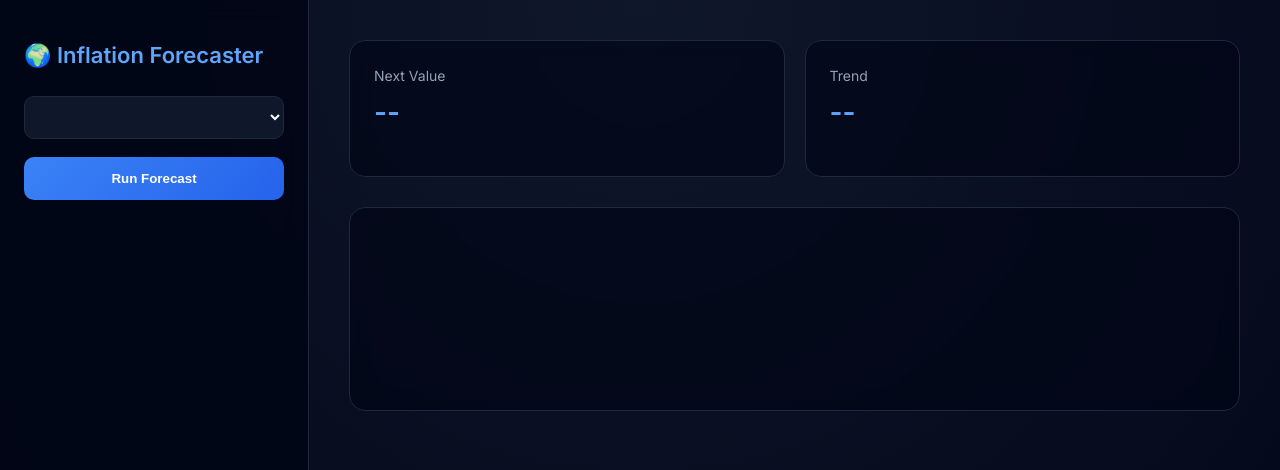
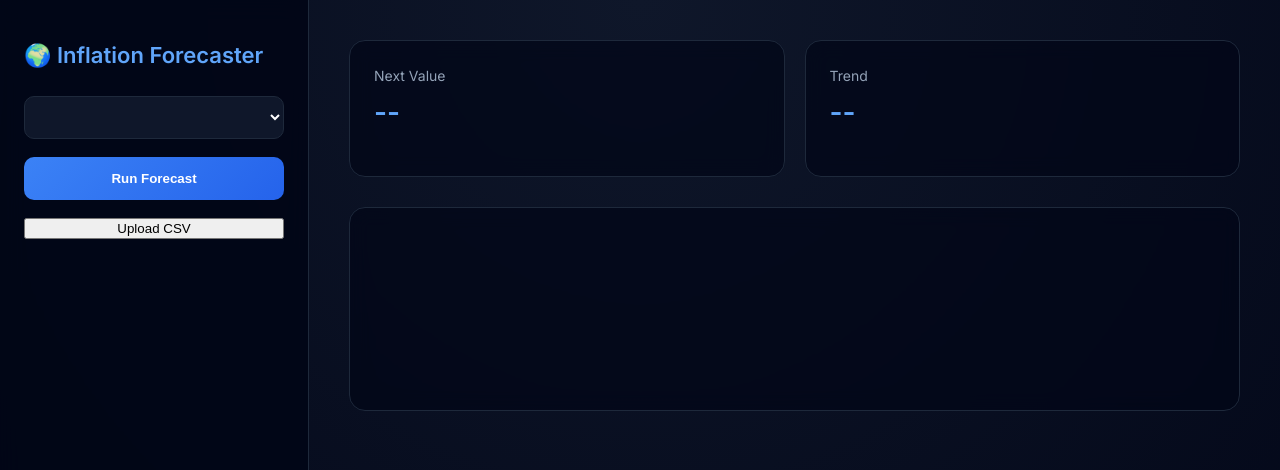
Before and after one commit to joanahabib/inflation-forecast, a plain HTML site: page inflation-app/index.html in a window 1280 px wide. Shown: the top 470 px of the page. Drawn offline with nearby package versions, Linux system fonts and the light colour scheme.

Commit message:
Additional button for users to upload data

```diff
--- a/inflation-app/index.html
+++ b/inflation-app/index.html
@@ -16,6 +16,7 @@
     <h1>🌍 Inflation Forecaster</h1>
     <select id="country-select"></select>
     <button id="run-btn">Run Forecast</button>
+    <button onclick="selectFileAndRun()">Upload CSV</button>
   </aside>
 
   <main class="main">
```
